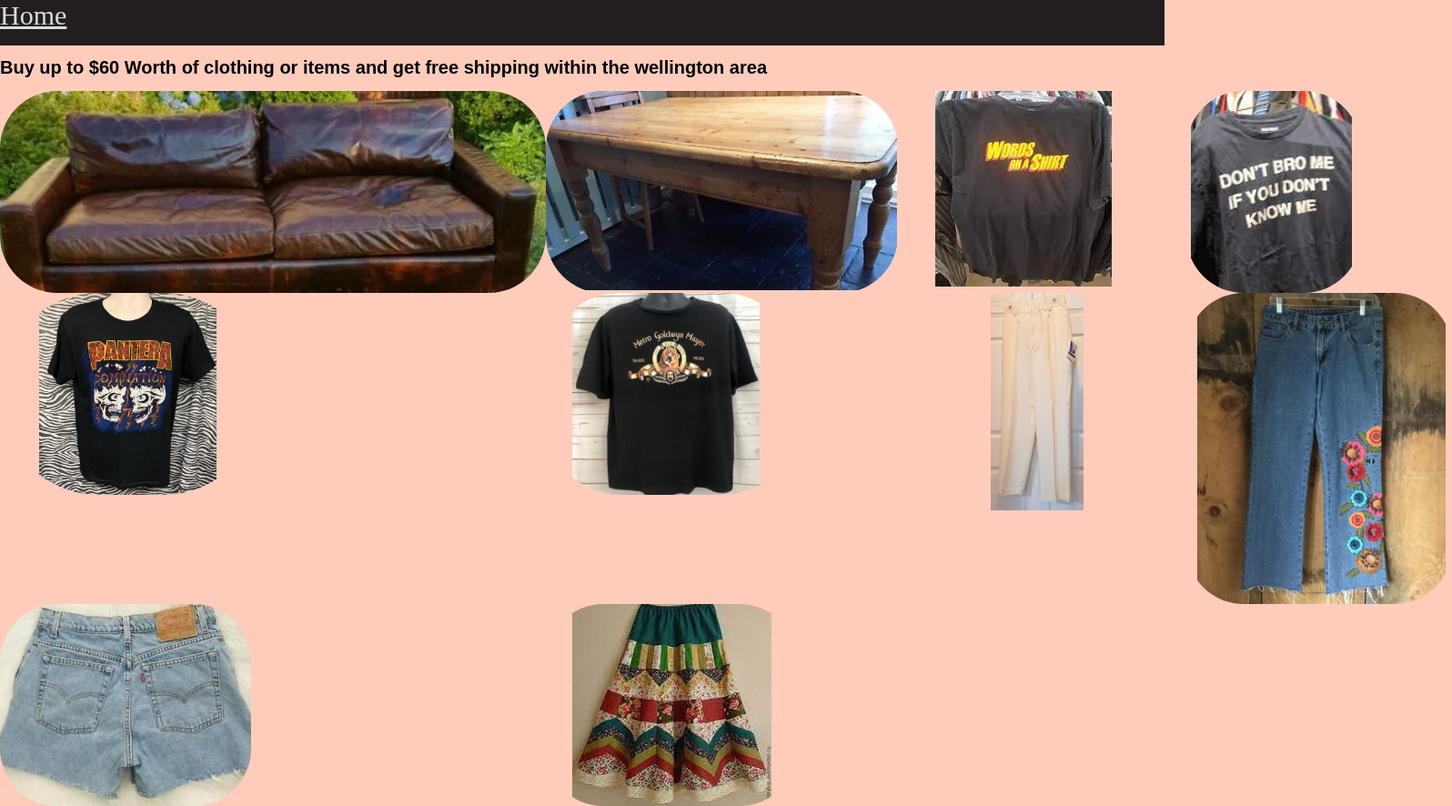
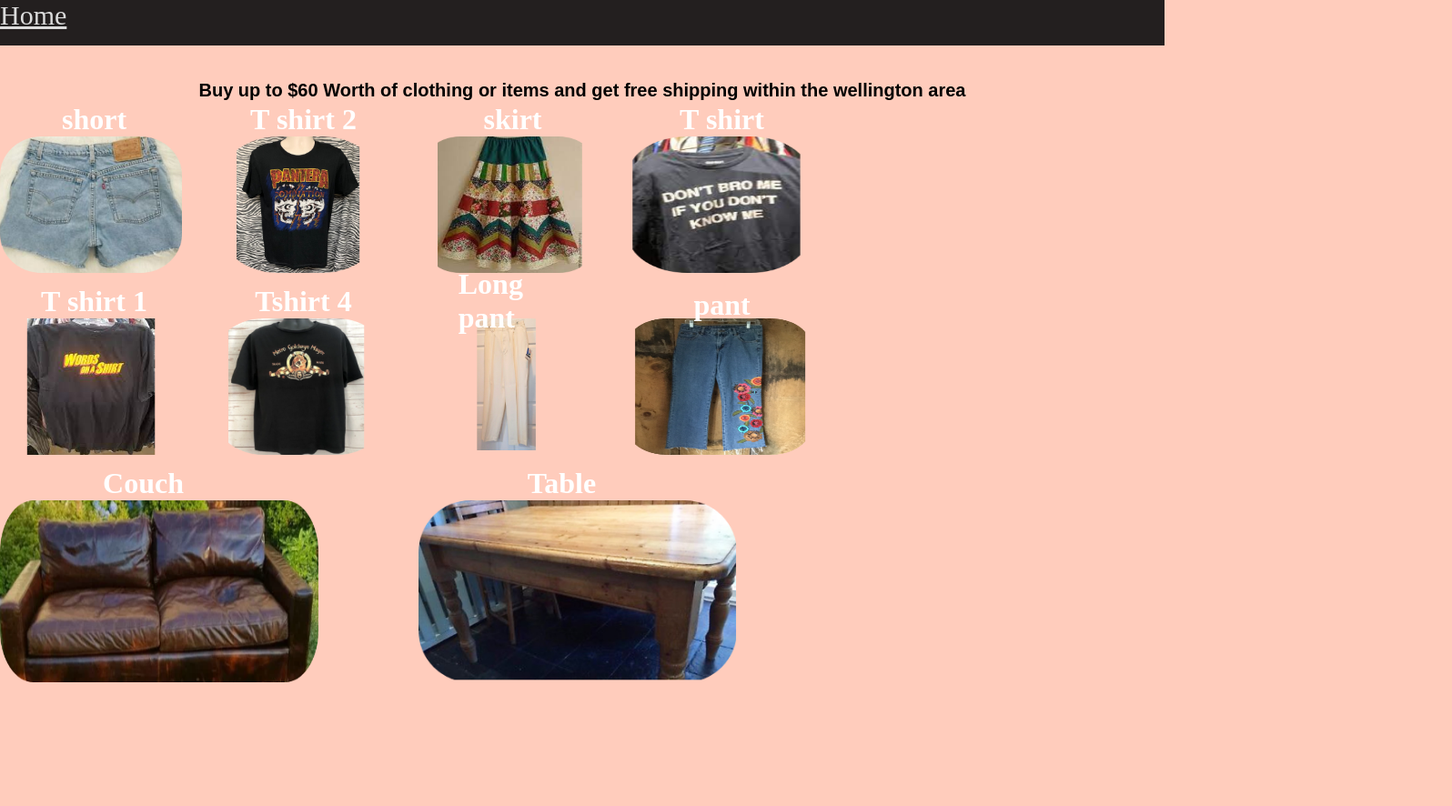
Before and after one commit to James-p-s-s/James-p-s-s, a plain HTML site: page Products.html in a window 1280 px wide. Shown: the whole page at 91% size, 1596 px wide, since content can reach past the window. After the commit the page ends 800 px from the top, so only its background shows below. Drawn offline with Linux system fonts and the light colour scheme.

```diff
--- a/Products.html
+++ b/Products.html
@@ -13,21 +13,54 @@
   <div class="nav">
     <a class="Home" href="index.html">Home</a>
   </div>
-  <div class="Text">
+  <!-- store deal --->
+  <div class="Text Pad">
     <h1>Buy up to $60 Worth of clothing or items and get free shipping within the wellington area</h1>
   </div>
 
-  <div class="ImagesStore">
-    <img class="M1" src="images/Mask Group 1.png" alt="">
-    <img class="M2" src="images/Mask Group 2.png" alt="">
-    <img class="M3" src="images/Mask Group 3.png" alt="">
-    <img class="M4" src="images/Mask Group 4.png" alt="">
-    <img class="M5" src="images/Mask Group 5.png" alt="">
-    <img class="M6" src="images/Mask Group 6.png" alt="">
-    <img class="M7" src="images/Mask Group 7.png" alt="">
-    <img class="M8" src="images/Mask Group 8.png" alt="">
-    <img class="M9" src="images/Mask Group 9.png" alt="">
-    <img class="M10" src="images/Mask Group 10.png" alt="">
+  <!--- css grid for the store page -->
+  <div class="ImagesStore ">
+
+    <div class="container M1">
+      <img class="M1 img" src="images/Mask Group 1.png" alt="">
+      <h1 class="centered">Couch </h1>
+    </div>
+    <div class="container M2">
+      <img class="M2 img" src="images/Mask Group 2.png" alt="">
+      <h1 class="centered">Table </h1>
+    </div>
+    <div class="M3 container">
+      <img class="img" src="images/Mask Group 3.png" alt="">
+      <h1 class="centered">T shirt 1</h1>
+    </div>
+    <div class="M4 container">
+      <img class="img" src="images/Mask Group 4.png" alt="">
+      <h1 class="centered">T shirt</h1>
+    </div>
+    <div class="M5 container">
+      <img class="img" src="images/Mask Group 5.png" alt="">
+      <h1 class="centered">T shirt 2</h1>
+    </div>
+    <div class="M6 container">
+      <img class="img" src="images/Mask Group 6.png" alt="">
+      <h1 class="centered">Tshirt 4</h1>
+    </div>
+    <div class="M7 container">
+      <img class="img" src="images/Mask Group 7.png" alt="">
+      <h1 class="centered">Long pant</h1>
+    </div>
+    <div class="M8 container">
+      <img class="img" src="images/Mask Group 8.png" alt="">
+      <h1 class="centered">pant</h1>
+    </div>
+    <div class="M9 container">
+      <img class="img" src="images/Mask Group 9.png" alt="">
+      <h1 class="centered">short</h1>
+    </div>
+    <div class="M10 container">
+      <img class="img" src="images/Mask Group 10.png" alt="">
+      <h1 class="centered">skirt</h1>
+    </div>
   </div>
 
   <script src="script.js"></script>
--- a/style.css
+++ b/style.css
@@ -13,6 +13,8 @@
   font-family: 'Source Sans Pro', sans-serif;
   font-size: 50px;
   color:#039be5;
+  text-align: center;
+  margin: 55px;
 }
 
 .Store {
@@ -20,6 +22,18 @@
   color: #dbdbdb;
 }
 
+.img {
+   width: 200px;
+    height: 150px;
+}
+
+.Image1 {
+height: 450px;
+  width:700px;
+  text-align: center;
+  margin: 30px;
+  border-radius: 50px;
+}
 .Home {
   font-size: 30px;
   color: #dbdbdb;
@@ -28,12 +42,15 @@
 .Text {
    font-family: 'Source Sans Pro', sans-serif;
   font-size: 10px;
+  text-align: center;
   color:#000000;
 }
 
 . {
   font-size: 30px;
   color: #dbdbdb;
+   position: relative;
+  text-align: center;
 }
 
 
@@ -41,10 +58,74 @@
   height: 50px ;
   background: #231f1f;
 }
+.main{
+  text-align: center;
+}
 
 .ImagesStore {
-   display: grid;
+   display: grid ;
+ grid-template-columns: 230px 230px 230px 230px ;
+  grid-template-rows: 200px 200px 200px ;
+  align-self: center;
    grid-template-areas:
-   "m9 m1 m10 m4"
-   "m2 m6 m7 m8"
-   "m5 m5 m3 m3";
+   "M9 M5 M10 M4"
+   "M3 M6 M7 M8"
+   "M1 M1 M2 M2" ;
+}
+ .M1 {
+  grid-area: M1;
+    width: 350px;
+    height: 200px;
+}
+
+.M2 {
+  grid-area: M2;
+   width: 350px;
+    height: 200px;
+}
+
+.M3 {
+  grid-area: M3;
+}
+
+.M4 {
+  grid-area: M4;
+}
+
+ .M5 {
+  grid-area: M5;
+}
+  .M6 {
+  grid-area: M6;
+}
+  .M7 {
+  grid-area: M7;
+     width: 250px;
+    height: 200px;
+}
+  .M8 {
+  grid-area: M8;
+    height: 180px;
+}
+  .M9 {
+  grid-area: M9;
+}
+  .M10 {
+  grid-area: M10;
+}
+
+.centered {
+  position: absolute;
+  top: -20%;
+  left: 45%;
+  transform: translate(-50%, -50%);
+}
+
+.container {
+  position: relative;
+  text-align: left;
+  color: white;
+}
+.Pad {
+  padding: 25px;
+}
```
Also changed, not shown: index.html (+11 -3 lines), images/Art_Robbed-from-ruben.jpg (added), images/Untitled-Artwork.png (added).
